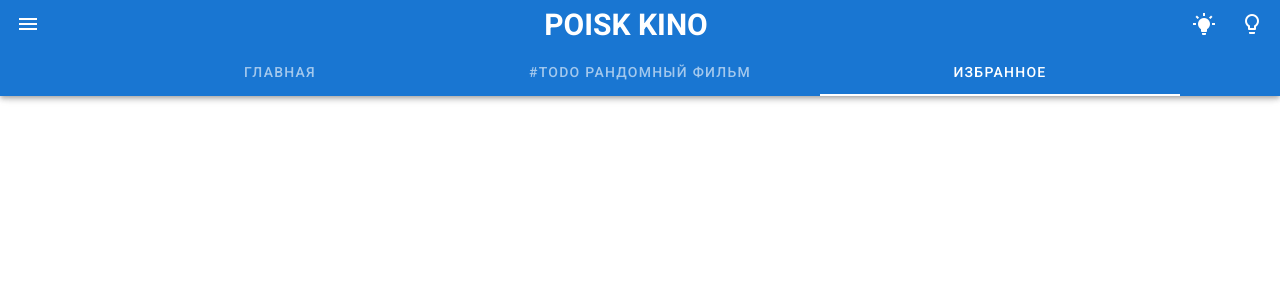
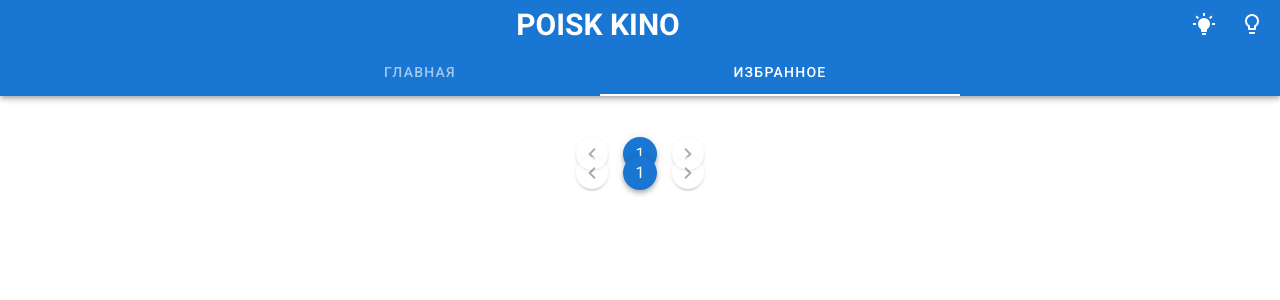
Before and after one commit to Y11o/PoiskKino, a Vue app: page /saved in a window 1280 px wide. Shown: the top 300 px of the page. Built offline with nearby package versions, Linux system fonts and the light colour scheme.

Commit message:
RATING FIXED AND FAVOURITES STARTED

```diff
--- a/src/components/FilmDialog.vue
+++ b/src/components/FilmDialog.vue
@@ -83,7 +83,7 @@ export default {
       get() {
         let idFilms = this.ratedFilms.map((id) => id.filmId);
         if (idFilms.includes(this.showFilm.filmId)) {
-          return this.ratedFilms[this.ratedFilms.indexOf(this.showFilm.filmId)]
+          return this.ratedFilms[idFilms.indexOf(this.showFilm.filmId)]
             .userRating;
         } else {
           return Math.round(this.showFilm.rating * 2) / 2;
--- a/src/components/Navbar.vue
+++ b/src/components/Navbar.vue
@@ -1,7 +1,6 @@
 <template>
   <v-container fluid>
     <v-app-bar app color="primary" dark dense hide-on-scroll>
-      <v-app-bar-nav-icon></v-app-bar-nav-icon>
       <v-toolbar-title class="flex text-center">
         <h2>POISK KINO</h2>
       </v-toolbar-title>
@@ -12,9 +11,8 @@
         <v-icon>mdi-lightbulb-outline</v-icon>
       </v-btn>
       <template v-slot:extension>
-        <v-tabs fixed-tabs show-arrows>
+        <v-tabs fixed-tabs show-arrows class="mr-16">
           <v-tab to="/"> Главная </v-tab>
-          <v-tab> #TODO рандомный фильм </v-tab>
           <v-tab to="/saved"> Избранное </v-tab>
         </v-tabs>
       </template>
--- a/src/pages/Favourites.vue
+++ b/src/pages/Favourites.vue
@@ -1,9 +1,87 @@
 <template>
-
+  <v-container fluid>
+    <v-pagination
+      v-model="pageSelected"
+      :length="totalSavedFilmsListPages"
+      :total-visible="Math.ceil(totalSavedFilmsListPages / 2)"
+      circle
+    ></v-pagination>
+    <v-row class="flex" align="center">
+      <Film v-for="film in savedFilmsObjOnPage" :film="film" :key="film.id" />
+    </v-row>
+    <FilmDialog />
+    <div class="text-center">
+      <v-pagination
+        v-model="pageSelected"
+        :length="totalSavedFilmsListPages"
+        :total-visible="Math.ceil(totalSavedFilmsListPages / 2)"
+        circle
+      ></v-pagination>
+    </div>
+  </v-container>
 </template>
 
 <script>
-    export default {
+import Film from "@/components/Film.vue";
+import FilmDialog from "@/components/FilmDialog.vue";
+import { mapActions, mapMutations, mapState } from "vuex";
 
+export default {
+  components: {
+    Film,
+    FilmDialog,
+  },
+  mounted() {
+    this.loadSaved();
+    this.loadRating();
+    this.fetchSavedFilms();
+    if (this.savedFilmsObj.length < 20) {
+      this.savedFilmsObjOnPage = this.savedFilmsObj.slice(
+        0,
+        this.savedFilmsObj.length
+      );
+    } else {
+      this.savedFilmsObjOnPage = this.savedFilmsObj.slice(0, 20);
     }
+  },
+  data: () => ({
+    savedFilmsObjOnPage: [],
+  }),
+  methods: {
+    ...mapActions("films", {
+      fetchSavedFilms: "fetchSavedFilms",
+    }),
+    ...mapMutations("films", {
+      changePageSaved: "changePageSaved",
+      loadSaved: "loadSaved",
+      loadRating: "loadRating",
+    }),
+  },
+  computed: {
+    ...mapState("films", {
+      savedFilmsObj: (state) => state.savedFilmsObj,
+      currentSavedFilmsPage: (state) => state.currentSavedFilmsPage,
+      totalSavedFilmsListPages: (state) => state.totalSavedFilmsListPages,
+    }),
+    pageSelected: {
+      get() {
+        return this.currentSavedFilmsPage;
+      },
+      set(newValue) {
+        if (this.savedFilmsObj.length < 20 + 20 * (newValue - 1)) {
+          this.savedFilmsObjOnPage = this.savedFilmsObj.slice(
+            20 * (newValue - 1),
+            this.savedFilmsObj.length
+          );
+        } else {
+          this.savedFilmsObjOnPage = this.savedFilmsObj.slice(
+            0 + 20 * (newValue - 1),
+            20 + 20 * (newValue - 1)
+          );
+        }
+        this.changePageSaved(newValue);
+      },
+    },
+  },
+};
 </script>
--- a/src/store/filmsModule.js
+++ b/src/store/filmsModule.js
@@ -5,11 +5,14 @@ export default {
     films: [],
     dialogVisible: false,
     currentPage: 1,
+    currentSavedFilmsPage: 1,
     showFilm: {},
     totalFilmListPages: 1,
+    totalSavedFilmsListPages: 1,
     filmKeyword: "",
     savedFilms: [],
     ratedFilms: [],
+    savedFilmsObj: [],
   },
   getters: {
     getFilms: (state) => state.films,
@@ -31,11 +34,17 @@ export default {
     changePage(state, page) {
       state.currentPage = page;
     },
+    changePageSaved(state, page) {
+      state.changePageSaved = page;
+    },
     setShowFilm(state, payload) {
       state.showFilm = payload;
     },
     setTotalFilmListPages(state, payload) {
       state.totalFilmListPages = payload;
+    },
+    setTotalSavedFilmsListPages(state, payload) {
+      state.setTotalSavedFilmsListPages = payload;
     },
     setFilmKeyword(state, payload) {
       state.filmKeyword = payload;
@@ -52,10 +61,10 @@ export default {
     loadRating(state) {
       if (localStorage.storedRating) {
         let parsedFilms = [];
-        let storedRating = JSON.parse(localStorage.storedRating);
-        for (let elem = 0; elem < storedRating.length; elem++) {
-          parsedFilms.push({ filmId: 0, userRating: 0 });
-          const filmParsed = JSON.parse(storedRating[elem]);
+        let ratingFromStore = JSON.parse(localStorage.storedRating);
+        for (let elem = 0; elem < ratingFromStore.length; elem++) {
+          parsedFilms.push({});
+          const filmParsed = ratingFromStore[elem];
           parsedFilms[elem] = { ...filmParsed };
         }
         state.ratedFilms = parsedFilms;
@@ -67,7 +76,7 @@ export default {
     addToRated(state, newFilm) {
       let ratedId = state.ratedFilms.map((id) => id.filmId);
       if (ratedId.includes(newFilm.filmId)) {
-        state.ratedFilms[state.ratedFilms.indexOf(newFilm.filmId)].userRating =
+        state.ratedFilms[ratedId.indexOf(newFilm.filmId)].userRating =
           newFilm.userRating;
       } else {
         state.ratedFilms.push(newFilm);
@@ -86,6 +95,25 @@ export default {
     },
   },
   actions: {
+    async fetchSavedFilms(context) {
+      context.state.savedFilms.forEach(async (element) =>
+        context.state.savedFilmsObj.push(
+          await axios.get(
+            "https://kinopoiskapiunofficial.tech/api/v2.2/films/" + element,
+            {
+              headers: {
+                "X-API-KEY": "5a083dfc-2af6-456d-bc14-2f6adbae7052",
+                "Content-Type": "application/json",
+              },
+            }
+          )
+        )
+      );
+      context.commit(
+        "setTotalSavedFilmsListPages",
+        Math.ceil(context.state.savedFilmsObj.length / 20)
+      );
+    },
     async fetchFilms(context) {
       if (
         context.state.filmKeyword === "" ||
```
